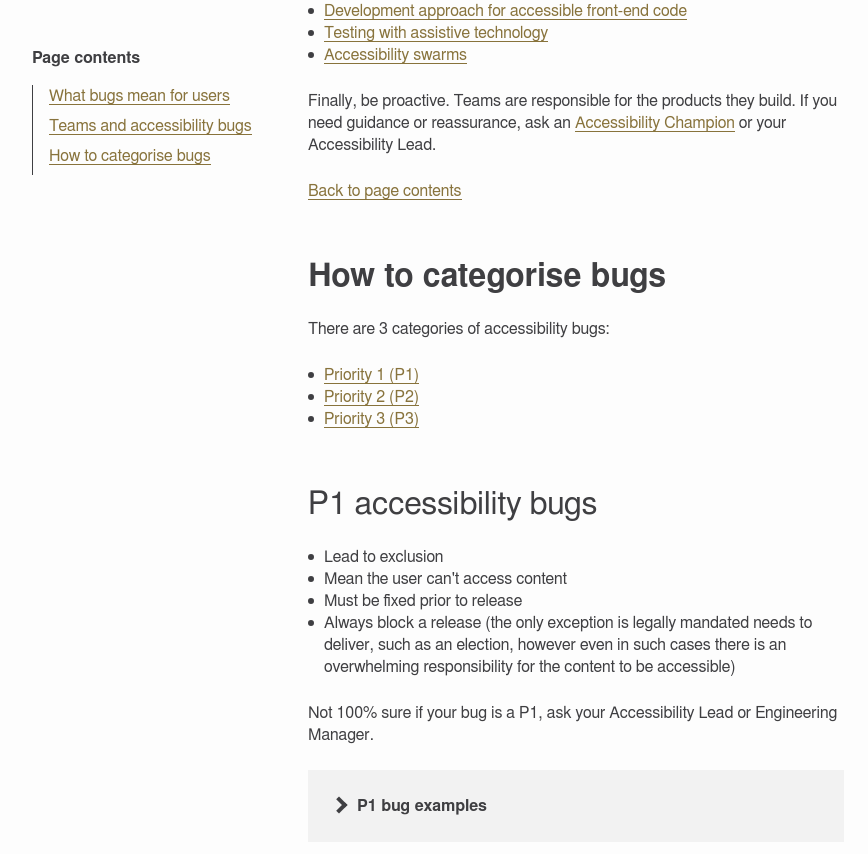
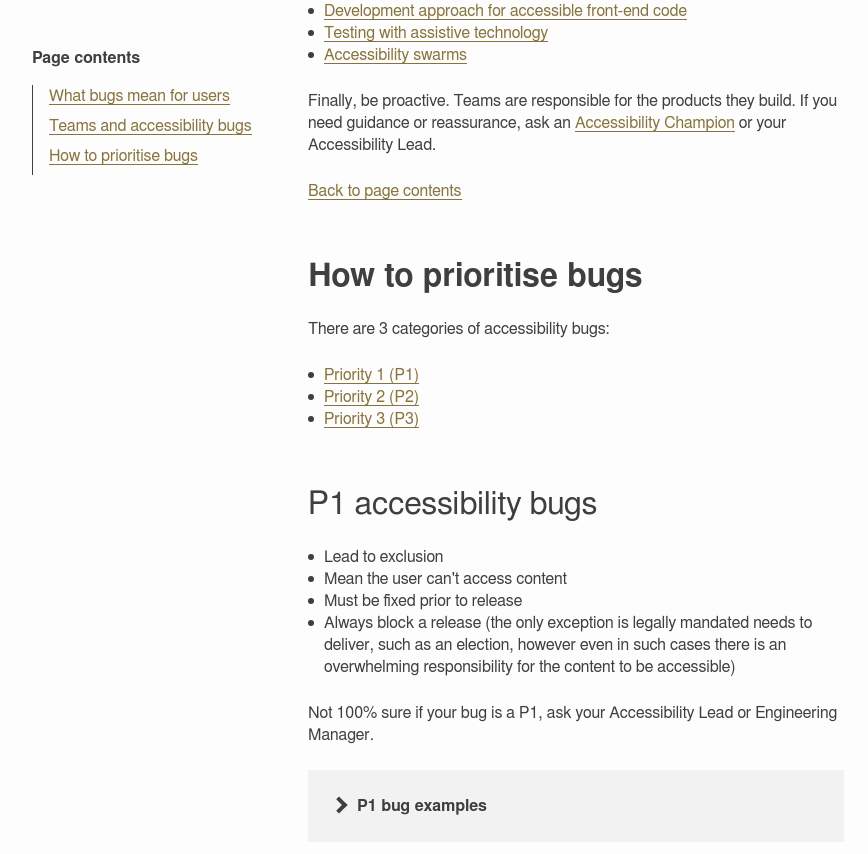
Before and after one commit to bbc/accessibility-news-and-you, a Jekyll site: the page guides/accessibility-bugs.html, which Jekyll copies as it is, in a window 1280 px wide and 900 px high, scrolled down 2340 px. Shown: the top 854 px of the window, without its empty margins (64-932 px from the left). Built offline with Jekyll 4.4.1, drawn with Linux system fonts in a browser that asks for light colours.

Commit message:
update 'categorise' to 'prioritise'

```diff
--- a/guides/accessibility-bugs.html
+++ b/guides/accessibility-bugs.html
@@ -38,7 +38,7 @@
             <ol role="list">
                 <li role="listitem"><a href="#what-bugs-mean-for-users">What bugs mean for users</a></li>
                 <li role="listitem"><a href="#teams-and-accessibility-bugs">Teams and accessibility bugs</a></li>
-                <li role="listitem"><a href="#how-to-categorise-bugs">How to categorise bugs</a></li>
+                <li role="listitem"><a href="#how-to-prioritise-bugs">How to prioritise bugs</a></li>
             </ol>
         </nav>
 
@@ -63,7 +63,7 @@
 
             <h2 id="teams-and-accessibility-bugs" class="h2" tabindex="-1">Teams and accessibility bugs</h2>
 
-            <p>Depending on the <a href="#how-to-categorise-bugs">severity</a> <b>an accessibility bug can block a release</b>.</p>
+            <p>Depending on the <a href="#how-to-prioritise-bugs">severity</a> <b>an accessibility bug can block a release</b>.</p>
 
             <h3 class="h3">How can my team avoid or limit the number of accessibility bugs?</h3>
 
@@ -117,7 +117,7 @@
 
             <a href="#page-contents" class="back-to">Back to page contents</a>
 
-            <h2 id="how-to-categorise-bugs" class="h2" tabindex="-1">How to categorise bugs</h2>
+            <h2 id="how-to-prioritise-bugs" class="h2" tabindex="-1">How to prioritise bugs</h2>
 
             <p>There are 3 categories of accessibility bugs:</p>
 
```
